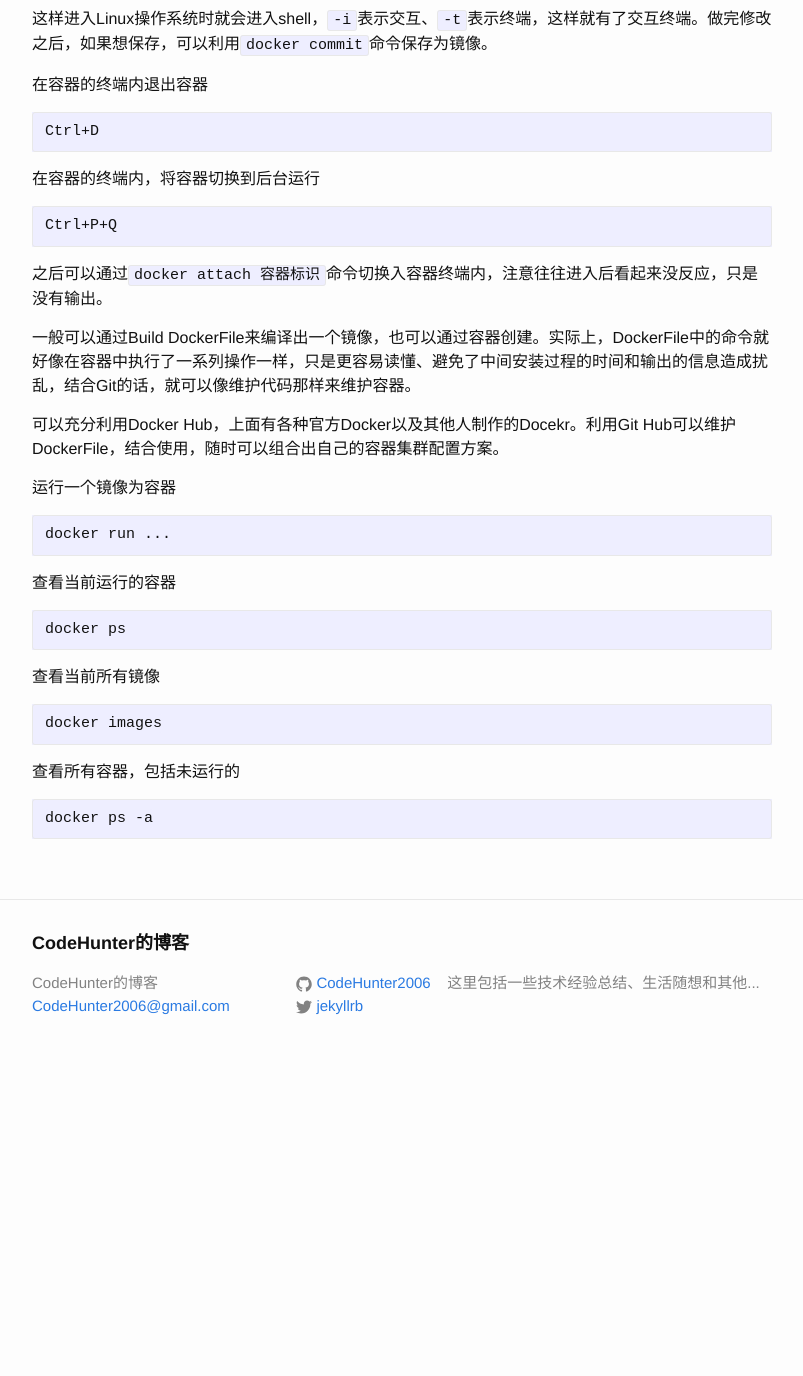
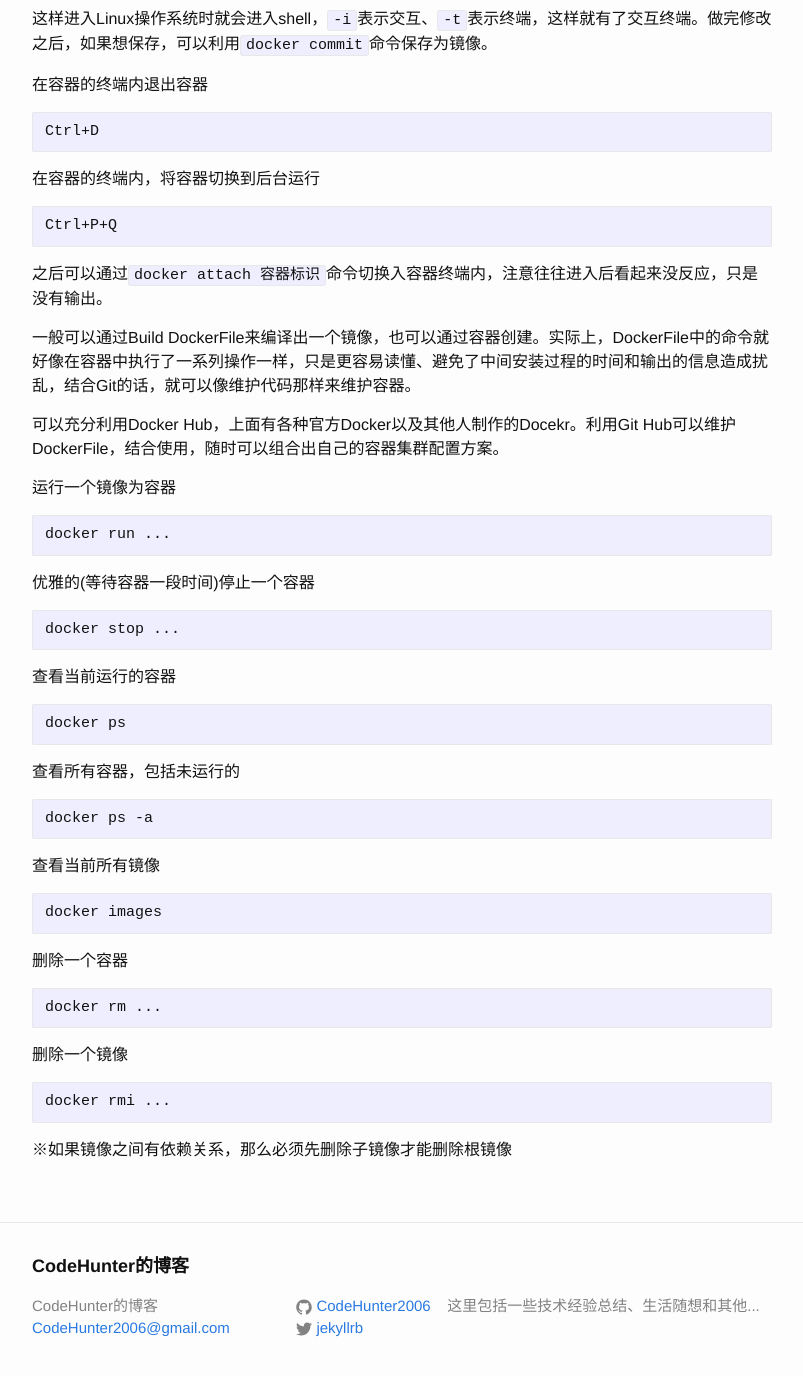
Before and after one commit to CodeHunter2006/CodeHunter2006.github.io, a Jekyll site: the page built from _posts/2019-01-02-Docker_CMD.md, in a window 1280 px wide and 1400 px high, scrolled down 656 px. Shown: the top 1376 px of the window, without its empty margins (238-1041 px from the left). Built offline with Jekyll 4.4.1, drawn with Linux system fonts in a browser that asks for light colours; before the commit the page ends 1733 px from its top, so only the background shows below that.

Commit message:
补充命令

````diff
--- a/_posts/2019-01-02-Docker_CMD.md
+++ b/_posts/2019-01-02-Docker_CMD.md
@@ -43,9 +43,19 @@ Ctrl+P+Q
 docker run ...
 ```
 
+优雅的(等待容器一段时间)停止一个容器
+```
+docker stop ...
+```
+
 查看当前运行的容器
 ```
 docker ps
+```
+
+查看所有容器，包括未运行的
+```
+docker ps -a
 ```
 
 查看当前所有镜像
@@ -53,7 +63,13 @@ docker ps
 docker images
 ```
 
-查看所有容器，包括未运行的
+删除一个容器
 ```
-docker ps -a
+docker rm ...
 ```
+
+删除一个镜像
+```
+docker rmi ...
+```
+※如果镜像之间有依赖关系，那么必须先删除子镜像才能删除根镜像
````
